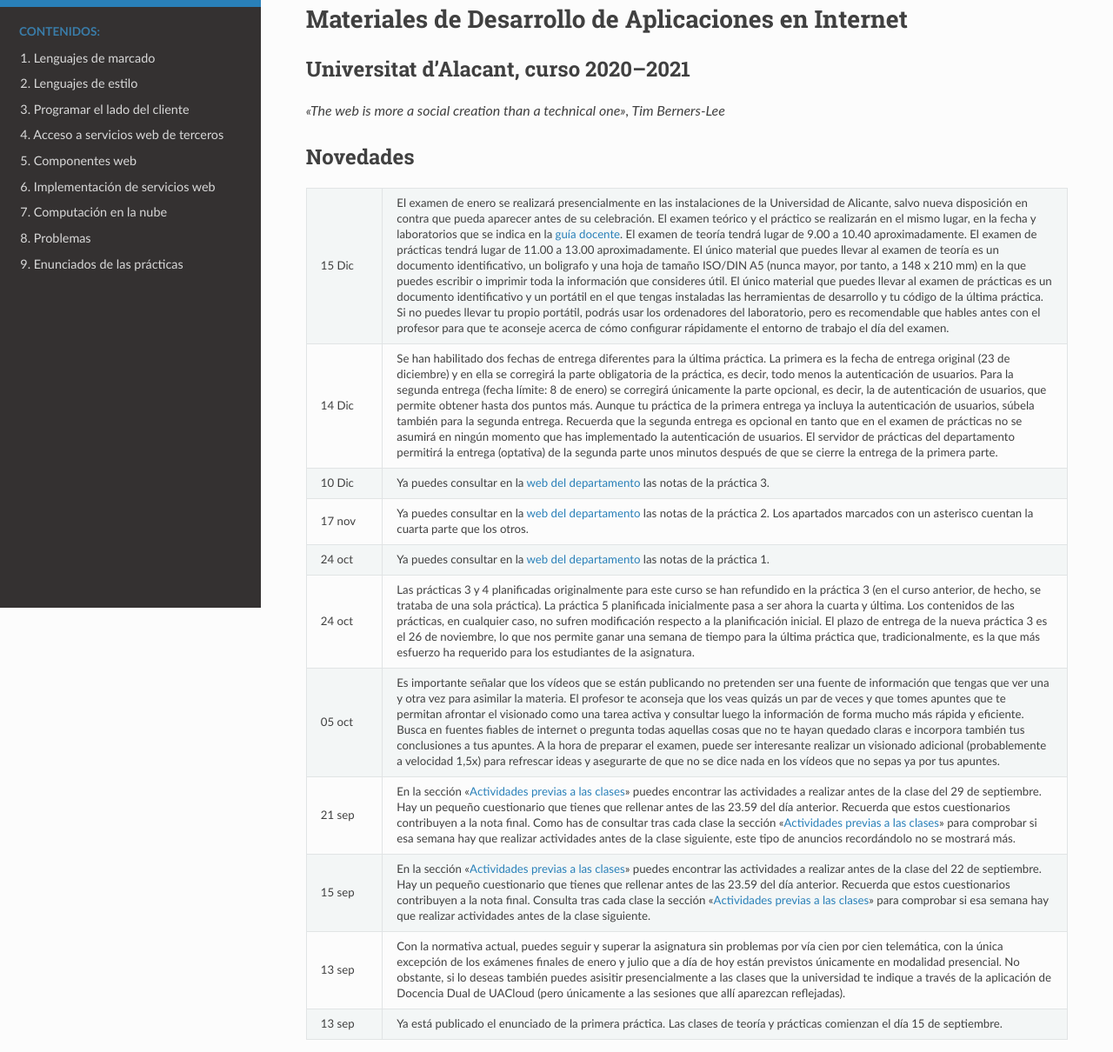
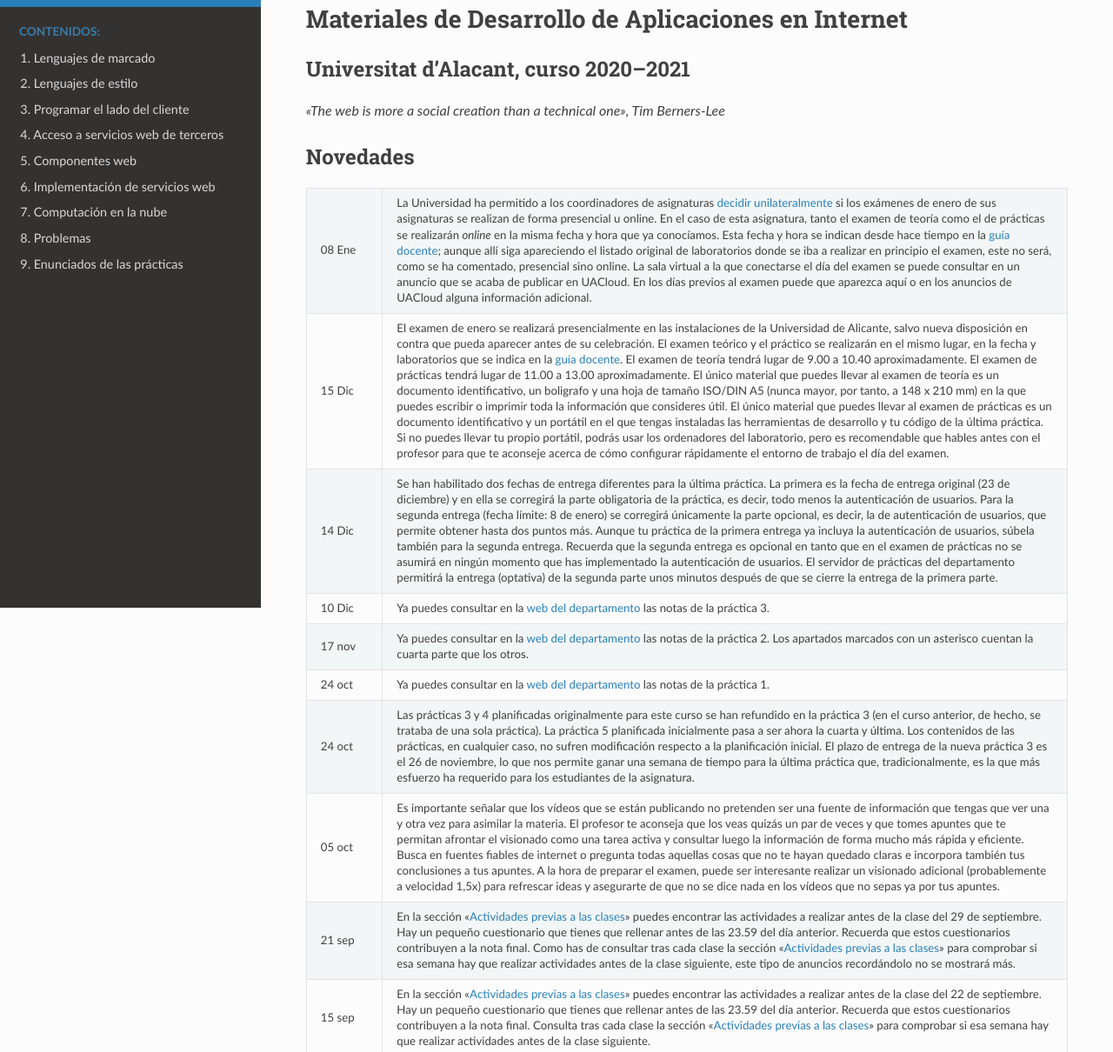
Before and after one commit to jaspock/dai2021, a plain HTML site: page index.html in a window 1280 px wide. Shown: the part 101-1311 px from the top of the page at 87% size. Drawn offline with Linux system fonts and the light colour scheme; a web font is replaced by a local one.

Commit message:
Website en gh-pages actualizado

```diff
--- a/_sources/index.rst.txt
+++ b/_sources/index.rst.txt
@@ -26,6 +26,8 @@ Novedades
     :header-rows: 0
     :class: tablita
 
+    * - 08 Ene
+      - La Universidad ha permitido a los coordinadores de asignaturas `decidir unilateralmente`_ si los exámenes de enero de sus asignaturas se realizan de forma presencial u online. En el caso de esta asignatura, tanto el examen de teoría como el de prácticas se realizarán *online* en la misma fecha y hora que ya conocíamos. Esta fecha y hora se indican desde hace tiempo en la `guía docente`_; aunque allí siga apareciendo el listado original de laboratorios donde se iba a realizar en principio el examen, este no será, como se ha comentado, presencial sino online. La sala virtual a la que conectarse el día del examen se puede consultar en un anuncio que se acaba de publicar en UACloud. En los días previos al examen puede que aparezca aquí o en los anuncios de UACloud alguna información adicional.
     * - 15 Dic
       - El examen de enero se realizará presencialmente en las instalaciones de la Universidad de Alicante, salvo nueva disposición en contra que pueda aparecer antes de su celebración. El examen teórico y el práctico se realizarán en el mismo lugar, en la fecha y laboratorios que se indica en la `guía docente`_. El examen de teoría tendrá lugar de 9.00 a 10.40 aproximadamente. El examen de prácticas tendrá lugar de 11.00 a 13.00 aproximadamente. El único material que puedes llevar al examen de teoría es un documento identificativo, un boligrafo y una hoja de tamaño ISO/DIN A5 (nunca mayor, por tanto, a 148 x 210 mm) en la que puedes escribir o imprimir toda la información que consideres útil. El único material que puedes llevar al examen de prácticas es un documento identificativo y un portátil en el que tengas instaladas las herramientas de desarrollo y tu código de la última práctica. Si no puedes llevar tu propio portátil, podrás usar los ordenadores del laboratorio, pero es recomendable que hables antes con el profesor para que te aconseje acerca de cómo configurar rápidamente el entorno de trabajo el día del examen.
     * - 14 Dic
@@ -50,7 +52,7 @@ Novedades
       - Ya está publicado el enunciado de la primera práctica. Las clases de teoría y prácticas comienzan el día 15 de septiembre.
 
 .. _`web del departamento`: https://www.dlsi.ua.es/alumnes/index.cgi?id=val
-
+.. _`decidir unilateralmente`: https://web.ua.es/es/vr-estudis/indicaciones/indicaciones-e-informacion-de-interes-sobre-la-modalidad-de-examen-en-la-convocatoria-c2.html
 
 .. _label-actividades:
 
--- a/index.html
+++ b/index.html
@@ -170,37 +170,40 @@
 <col style="width: 90%" />
 </colgroup>
 <tbody>
-<tr class="row-odd"><td><p>15 Dic</p></td>
+<tr class="row-odd"><td><p>08 Ene</p></td>
+<td><p>La Universidad ha permitido a los coordinadores de asignaturas <a class="reference external" href="https://web.ua.es/es/vr-estudis/indicaciones/indicaciones-e-informacion-de-interes-sobre-la-modalidad-de-examen-en-la-convocatoria-c2.html">decidir unilateralmente</a> si los exámenes de enero de sus asignaturas se realizan de forma presencial u online. En el caso de esta asignatura, tanto el examen de teoría como el de prácticas se realizarán <em>online</em> en la misma fecha y hora que ya conocíamos. Esta fecha y hora se indican desde hace tiempo en la <a class="reference external" href="http://cv1.cpd.ua.es/ConsPlanesEstudio/cvFichaAsiEEES.asp?wCodEst=C203&amp;wcodasi=34063&amp;wLengua=C&amp;scaca=2020-21">guía docente</a>; aunque allí siga apareciendo el listado original de laboratorios donde se iba a realizar en principio el examen, este no será, como se ha comentado, presencial sino online. La sala virtual a la que conectarse el día del examen se puede consultar en un anuncio que se acaba de publicar en UACloud. En los días previos al examen puede que aparezca aquí o en los anuncios de UACloud alguna información adicional.</p></td>
+</tr>
+<tr class="row-even"><td><p>15 Dic</p></td>
 <td><p>El examen de enero se realizará presencialmente en las instalaciones de la Universidad de Alicante, salvo nueva disposición en contra que pueda aparecer antes de su celebración. El examen teórico y el práctico se realizarán en el mismo lugar, en la fecha y laboratorios que se indica en la <a class="reference external" href="http://cv1.cpd.ua.es/ConsPlanesEstudio/cvFichaAsiEEES.asp?wCodEst=C203&amp;wcodasi=34063&amp;wLengua=C&amp;scaca=2020-21">guía docente</a>. El examen de teoría tendrá lugar de 9.00 a 10.40 aproximadamente. El examen de prácticas tendrá lugar de 11.00 a 13.00 aproximadamente. El único material que puedes llevar al examen de teoría es un documento identificativo, un boligrafo y una hoja de tamaño ISO/DIN A5 (nunca mayor, por tanto, a 148 x 210 mm) en la que puedes escribir o imprimir toda la información que consideres útil. El único material que puedes llevar al examen de prácticas es un documento identificativo y un portátil en el que tengas instaladas las herramientas de desarrollo y tu código de la última práctica. Si no puedes llevar tu propio portátil, podrás usar los ordenadores del laboratorio, pero es recomendable que hables antes con el profesor para que te aconseje acerca de cómo configurar rápidamente el entorno de trabajo el día del examen.</p></td>
 </tr>
-<tr class="row-even"><td><p>14 Dic</p></td>
+<tr class="row-odd"><td><p>14 Dic</p></td>
 <td><p>Se han habilitado dos fechas de entrega diferentes para la última práctica. La primera es la fecha de entrega original (23 de diciembre) y en ella se corregirá la parte obligatoria de la práctica, es decir, todo menos la autenticación de usuarios. Para la segunda entrega (fecha límite: 8 de enero) se corregirá únicamente la parte opcional, es decir, la de autenticación de usuarios, que permite obtener hasta dos puntos más. Aunque tu práctica de la primera entrega ya incluya la autenticación de usuarios, súbela también para la segunda entrega. Recuerda que la segunda entrega es opcional en tanto que en el examen de prácticas no se asumirá en ningún momento que has implementado la autenticación de usuarios. El servidor de prácticas del departamento permitirá la entrega (optativa) de la segunda parte unos minutos después de que se cierre la entrega de la primera parte.</p></td>
 </tr>
-<tr class="row-odd"><td><p>10 Dic</p></td>
+<tr class="row-even"><td><p>10 Dic</p></td>
 <td><p>Ya puedes consultar en la <a class="reference external" href="https://www.dlsi.ua.es/alumnes/index.cgi?id=val">web del departamento</a> las notas de la práctica 3.</p></td>
 </tr>
-<tr class="row-even"><td><p>17 nov</p></td>
+<tr class="row-odd"><td><p>17 nov</p></td>
 <td><p>Ya puedes consultar en la <a class="reference external" href="https://www.dlsi.ua.es/alumnes/index.cgi?id=val">web del departamento</a> las notas de la práctica 2. Los apartados marcados con un asterisco cuentan la cuarta parte que los otros.</p></td>
 </tr>
-<tr class="row-odd"><td><p>24 oct</p></td>
+<tr class="row-even"><td><p>24 oct</p></td>
 <td><p>Ya puedes consultar en la <a class="reference external" href="https://www.dlsi.ua.es/alumnes/index.cgi?id=val">web del departamento</a> las notas de la práctica 1.</p></td>
 </tr>
-<tr class="row-even"><td><p>24 oct</p></td>
+<tr class="row-odd"><td><p>24 oct</p></td>
 <td><p>Las prácticas 3 y 4 planificadas originalmente para este curso se han refundido en la práctica 3 (en el curso anterior, de hecho, se trataba de una sola práctica). La práctica 5 planificada inicialmente pasa a ser ahora la cuarta y última. Los contenidos de las prácticas, en cualquier caso, no sufren modificación respecto a la planificación inicial. El plazo de entrega de la nueva práctica 3 es el 26 de noviembre, lo que nos permite ganar una semana de tiempo para la última práctica que, tradicionalmente, es la que más esfuerzo ha requerido para los estudiantes de la asignatura.</p></td>
 </tr>
-<tr class="row-odd"><td><p>05 oct</p></td>
+<tr class="row-even"><td><p>05 oct</p></td>
 <td><p>Es importante señalar que los vídeos que se están publicando no pretenden ser una fuente de información que tengas que ver una y otra vez para asimilar la materia. El profesor te aconseja que los veas quizás un par de veces y que tomes apuntes que te permitan afrontar el visionado como una tarea activa y consultar luego la información de forma mucho más rápida y eficiente. Busca en fuentes fiables de internet o pregunta todas aquellas cosas que no te hayan quedado claras e incorpora también tus conclusiones a tus apuntes. A la hora de preparar el examen, puede ser interesante realizar un visionado adicional (probablemente a velocidad 1,5x) para refrescar ideas y asegurarte de que no se dice nada en los vídeos que no sepas ya por tus apuntes.</p></td>
 </tr>
-<tr class="row-even"><td><p>21 sep</p></td>
+<tr class="row-odd"><td><p>21 sep</p></td>
 <td><p>En la sección «<a class="reference internal" href="#label-actividades"><span class="std std-ref">Actividades previas a las clases</span></a>» puedes encontrar las actividades a realizar antes de la clase del 29 de septiembre. Hay un pequeño cuestionario que tienes que rellenar antes de las 23.59 del día anterior. Recuerda que estos cuestionarios contribuyen a la nota final. Como has de consultar tras cada clase la sección «<a class="reference internal" href="#label-actividades"><span class="std std-ref">Actividades previas a las clases</span></a>» para comprobar si esa semana hay que realizar actividades antes de la clase siguiente, este tipo de anuncios recordándolo no se mostrará más.</p></td>
 </tr>
-<tr class="row-odd"><td><p>15 sep</p></td>
+<tr class="row-even"><td><p>15 sep</p></td>
 <td><p>En la sección «<a class="reference internal" href="#label-actividades"><span class="std std-ref">Actividades previas a las clases</span></a>» puedes encontrar las actividades a realizar antes de la clase del 22 de septiembre. Hay un pequeño cuestionario que tienes que rellenar antes de las 23.59 del día anterior. Recuerda que estos cuestionarios contribuyen a la nota final. Consulta tras cada clase la sección «<a class="reference internal" href="#label-actividades"><span class="std std-ref">Actividades previas a las clases</span></a>» para comprobar si esa semana hay que realizar actividades antes de la clase siguiente.</p></td>
 </tr>
-<tr class="row-even"><td><p>13 sep</p></td>
+<tr class="row-odd"><td><p>13 sep</p></td>
 <td><p>Con la normativa actual, puedes seguir y superar la asignatura sin problemas por vía cien por cien telemática, con la única excepción de los exámenes finales de enero y julio que a día de hoy están previstos únicamente en modalidad presencial. No obstante, si lo deseas también puedes asisitir presencialmente a las clases que la universidad te indique a través de la aplicación de Docencia Dual de UACloud (pero únicamente a las sesiones que allí aparezcan reflejadas).</p></td>
 </tr>
-<tr class="row-odd"><td><p>13 sep</p></td>
+<tr class="row-even"><td><p>13 sep</p></td>
 <td><p>Ya está publicado el enunciado de la primera práctica. Las clases de teoría y prácticas comienzan el día 15 de septiembre.</p></td>
 </tr>
 </tbody>
```
Also changed, not shown: searchindex.js.
